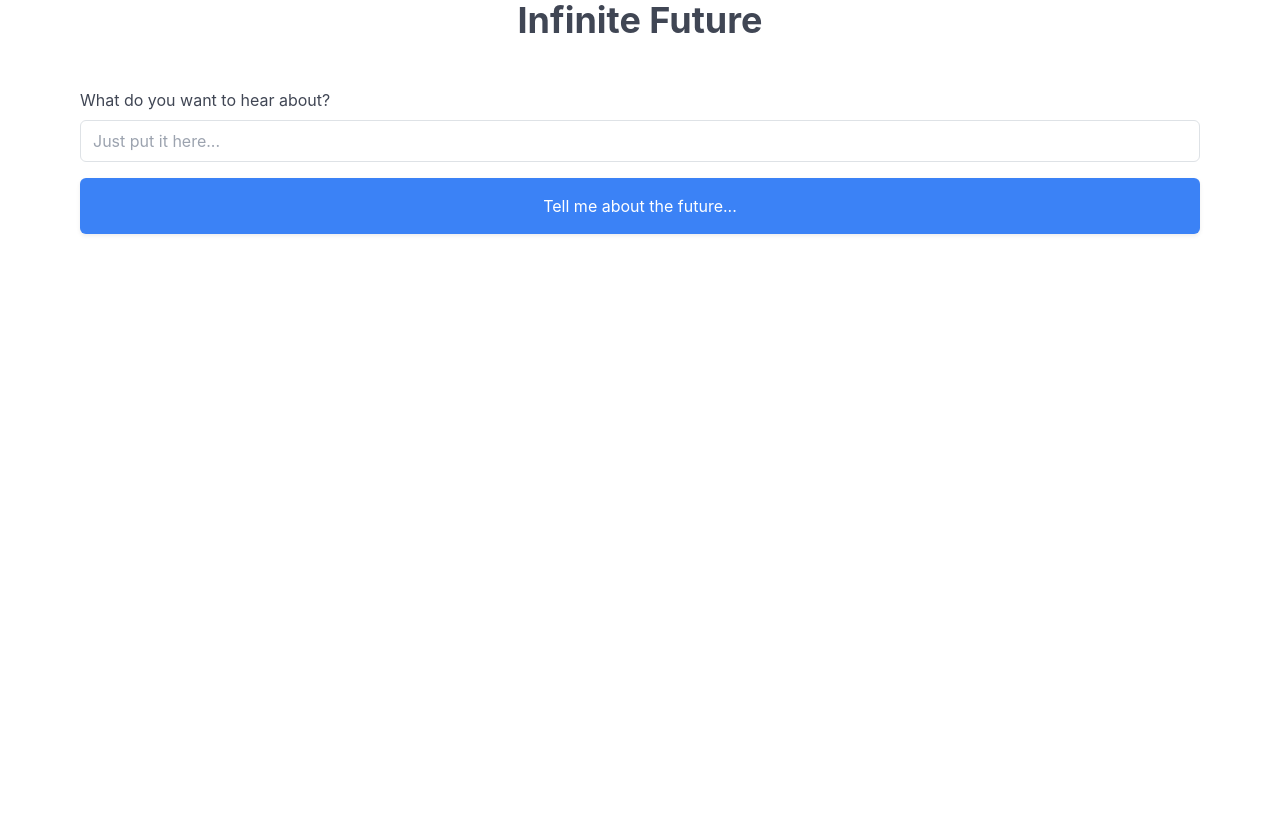
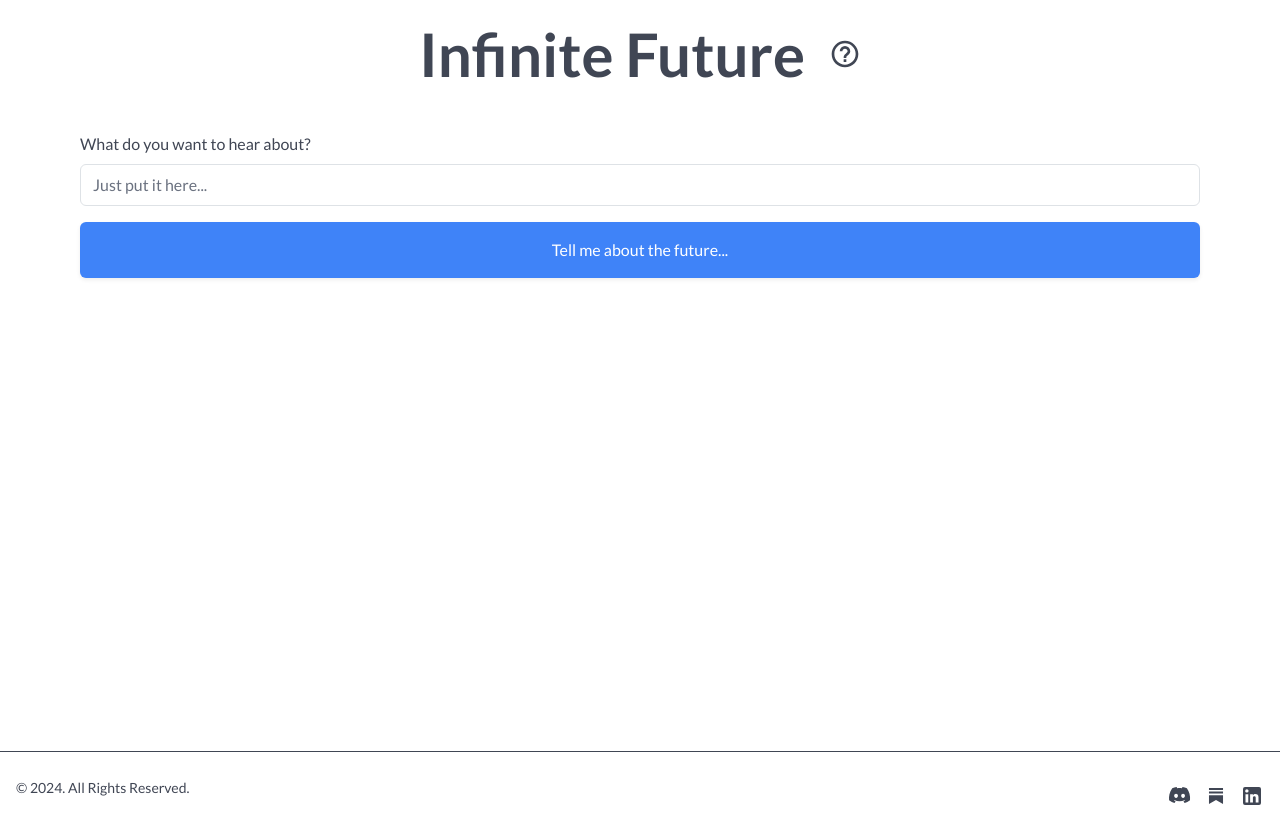
Before and after one commit to torgbuiedunyenyo/infinite-future, a Next.js app: page / in a window 1280 px wide. Before the commit the page ends 800 px from the top, so only its background shows below. Built offline with nearby package versions, Linux system fonts and the light colour scheme.

Commit message:
make ai clean up

```diff
--- a/package.json
+++ b/package.json
@@ -15,10 +15,12 @@
     "bulma": "^1.0.1",
     "dompurify": "^3.1.4",
     "encoding": "^0.1.13",
+    "flowbite-react": "^0.9.0",
     "next": "^14.2.3",
     "openai": "^4.47.1",
     "react": "18.2.0",
     "react-dom": "18.2.0",
+    "react-icons": "^5.2.1",
     "tailwindscss": "^0.3.0"
   },
   "devDependencies": {
--- a/src/app/layout.js
+++ b/src/app/layout.js
@@ -1,11 +1,27 @@
-// /Users/ratpartyserver/git/infinite-zimmah/src/app/layout.js
+
+import { Inter,Lato, B612_Mono } from 'next/font/google'
+
+const inter = Lato({
+  subsets: ['latin'],
+  weight: ['100','300','400','700','900'],
+})
 
 import '@/styles/globals.css';
+
+export const metadata = {
+  metadataBase: new URL('https://infinite-future.vercel.app'),
+  title: ' Infinite Future',
+  publisher: 'Handshake Consulting LLC',
+  openGraph:{
+    title: ' Infinite Future',
+  url: 'https://infinite-future.vercel.app'
+  }
+}
 
 export default function RootLayout({ children }) {
   return (
     <html lang="en">
-      <body>{children}</body>
+      <body className={inter.className}>{children}</body>
     </html>
   );
 }
--- a/src/app/page.js
+++ b/src/app/page.js
@@ -2,6 +2,9 @@
 
 import { useState, useEffect } from 'react';
 import HtmlDisplay from '@/components/HtmlDisplay';
+import Footer from '@/components/Footer';
+import Title from '@/components/Title';
+
 
 export default function Home() {
   const [userInput, setUserInput] = useState('');
@@ -36,8 +39,9 @@ export default function Home() {
   };
 
   return (
-    <div className="container mx-auto px-4">
-      <h1 className="text-4xl font-bold mb-6 text-center">Infinite Future</h1>
+    <main className='min-h-screen'>
+      <div className="container mx-auto px-4 mt-5">
+     <Title/>
       <form onSubmit={handleSubmit}>
         <div className="mb-4">
           <label htmlFor="userInput" className="block mb-2">What do you want to hear about?</label>
@@ -69,6 +73,12 @@ export default function Home() {
           <HtmlDisplay html={generatedHtml} css={generatedCss} />
         </div>
       ):null}
+
+
     </div>
+
+    <Footer/>
+    </main>
+
   );
 }
--- /dev/null
+++ b/src/components/Footer.js
@@ -0,0 +1,45 @@
+import React from 'react'
+
+const Footer = () => {
+  return (
+    <>
+<footer className="  border-t border-current sticky top-[100vh]">
+  <div className="mx-auto w-full max-w-screen-xl p-4 ">
+
+
+    <div className="sm:flex sm:items-center sm:justify-between">
+      <span className="text-sm  sm:text-center ">© {new Date().getFullYear()}
+      {'.  '}
+      {/* <a href="https://handshake.fyi/?utm_source=sisu" target='_blank' rel="noreferrer" className="hover:underline">Handshake</a>.
+       */}
+       All Rights Reserved.
+      </span>
+      <div className="flex mt-4 sm:justify-center sm:mt-0 items-center space-x-4">
+        <a target='_blank' href="https://discord.gg/2wuvKHP7XY" title='Discord' className=" hover:text-gray-900">
+
+        <svg className='w-6 h-6' viewBox="0 0 24 24" fill="none" xmlns="http://www.w3.org/2000/svg">
+<path d="M18.8944 4.34399C17.5184 3.71467 16.057 3.256 14.5317 3C14.3397 3.33067 14.1263 3.77866 13.977 4.13067C12.3546 3.89599 10.7439 3.89599 9.14394 4.13067C8.9946 3.77866 8.77059 3.33067 8.58925 3C7.05328 3.256 5.59194 3.71467 4.22555 4.34399C1.46289 8.41865 0.716219 12.3973 1.08955 16.3226C2.92421 17.6559 4.6949 18.4666 6.43463 19C6.86129 18.424 7.2453 17.8053 7.57597 17.1546C6.94663 16.92 6.3493 16.632 5.7733 16.2906C5.92263 16.184 6.07197 16.0667 6.21064 15.9493C9.68796 17.5387 13.4544 17.5387 16.889 15.9493C17.0383 16.0667 17.177 16.184 17.3263 16.2906C16.7503 16.632 16.153 16.92 15.5237 17.1546C15.8543 17.8053 16.2384 18.424 16.665 19C18.4037 18.4666 20.185 17.6559 22.0101 16.3226C22.4687 11.7787 21.2837 7.83202 18.8944 4.34399ZM8.05596 13.9013C7.01061 13.9013 6.15728 12.952 6.15728 11.7893C6.15728 10.6267 6.98928 9.67731 8.05596 9.67731C9.11194 9.67731 9.97591 10.6267 9.95457 11.7893C9.95457 12.952 9.11194 13.9013 8.05596 13.9013ZM15.065 13.9013C14.0197 13.9013 13.1653 12.952 13.1653 11.7893C13.1653 10.6267 13.9983 9.67731 15.065 9.67731C16.121 9.67731 16.985 10.6267 16.9637 11.7893C16.9637 12.952 16.1317 13.9013 15.065 13.9013Z" fill="currentColor"/>
+</svg>
+          <span className="sr-only">Discord</span>
+        </a>
+        <a target='_blank' title=" SubSlack" href="https://handshakefyi.substack.com" className=" hover:text-gray-900 ">
+        <svg className="w-4 h-4"  xmlns="http://www.w3.org/2000/svg" width="24" height="24" viewBox="0 0 24 24">
+          <path fill="currentColor" d="M22.539 8.242H1.46V5.406h21.08zM1.46 10.812V24L12 18.11L22.54 24V10.812zM22.54 0H1.46v2.836h21.08z"/>
+        </svg>
+          <span className="sr-only"> SubSlack</span>
+        </a>
+        <a target='_blank' title="LinkedIn" href="https://www.linkedin.com/in/jeremy-kirshbaum-6294b01a1/" className=" hover:text-gray-900 ">
+        <svg className="w-6 h-6" xmlns="http://www.w3.org/2000/svg" width="24" height="24" viewBox="0 0 24 24"><path fill="currentColor" d="M19 3a2 2 0 0 1 2 2v14a2 2 0 0 1-2 2H5a2 2 0 0 1-2-2V5a2 2 0 0 1 2-2zm-.5 15.5v-5.3a3.26 3.26 0 0 0-3.26-3.26c-.85 0-1.84.52-2.32 1.3v-1.11h-2.79v8.37h2.79v-4.93c0-.77.62-1.4 1.39-1.4a1.4 1.4 0 0 1 1.4 1.4v4.93zM6.88 8.56a1.68 1.68 0 0 0 1.68-1.68c0-.93-.75-1.69-1.68-1.69a1.69 1.69 0 0 0-1.69 1.69c0 .93.76 1.68 1.69 1.68m1.39 9.94v-8.37H5.5v8.37z"/></svg>
+        <span className="sr-only">Linkedin page</span>
+        </a>
+
+      </div>
+    </div>
+  </div>
+</footer>
+
+    </>
+  )
+}
+
+export default Footer
--- a/src/components/HtmlDisplay.js
+++ b/src/components/HtmlDisplay.js
@@ -2,9 +2,9 @@
 
 export default function HtmlDisplay({ html, css }) {
   return (
-    <div className="border border-gray-300 rounded p-4 mt-4 overflow-auto">
+    <>
       <style dangerouslySetInnerHTML={{ __html: css }} />
       <div dangerouslySetInnerHTML={{ __html: html }} className="overflow-auto" />
-    </div>
+    </>
   );
 }
--- /dev/null
+++ b/src/components/Title.js
@@ -0,0 +1,44 @@
+"use client";
+
+import { BiHelpCircle } from "react-icons/bi";
+import { Button,Modal } from "flowbite-react";
+import { useState } from "react";
+
+const Title =  ()=>{
+    const [openModal, setOpenModal] = useState(false);
+
+    return (
+        <div className="flex flex-row justify-center items-center mb-6 space-x-6">
+         <h1 className="text-6xl font-bold  text-center capitalize">Infinite Future</h1>
+         <button onClick={() => setOpenModal(true)}>
+         <BiHelpCircle className="h-8 w-8"/>
+         </button>
+
+
+         <Modal show={openModal} size={'2xl'} onClose={() => setOpenModal(false)}>
+        <Modal.Header></Modal.Header>
+        <Modal.Body>
+          <div className="space-y-6 p-4">
+            <p className="text-base leading-relaxed text-gray-500 ">
+           {` This is a fun little experiment looking at generative UI. When you enter a topic, the app generates text, an associated image, and also all of the HTML and CSS for the styling of the content. Sometimes this really matches the content and feels quite magic, other times it is annoying and feels like you are trying to read a story on MySpace. Sometimes it breaks the page entirely, although we’ve tried to avoid that.`}
+            </p>
+            <p className="text-base leading-relaxed text-gray-500 ">
+            {` Although this is just a quick, silly widget, it gestures at something more interesting. Since AI models can generate code on the fly, it means in a couple of years, we won’t have static websites or software. We’ll expect websites to be created from scratch for our every interaction with them, tailored to our context and use case. We’ll expect software UX to change and learn and shift depending on our usage, getting better as we use it and it learns what works best for us.`}
+            </p>
+            <p className="text-base leading-relaxed text-gray-500 ">
+            Note: it is quite slow to use, as it generates the text, image, HTML, and CSS sequentially. Thanks for your patience.
+            </p>
+          </div>
+        </Modal.Body>
+        {/* <Modal.Footer>
+          <Button onClick={() => setOpenModal(false)}>I accept</Button>
+          <Button color="gray" onClick={() => setOpenModal(false)}>
+            Close
+          </Button>
+        </Modal.Footer> */}
+      </Modal>
+        </div>
+    )
+}
+
+export default Title
--- a/tailwind.config.js
+++ b/tailwind.config.js
@@ -1,13 +1,17 @@
 // /Users/ratpartyserver/git/infinite-zimmah/tailwind.config.js
+import flowbite from "flowbite-react/tailwind";
 
 module.exports = {
   content: [
     './src/pages/**/*.{js,ts,jsx,tsx,mdx}',
     './src/components/**/*.{js,ts,jsx,tsx,mdx}',
     './src/app/**/*.{js,ts,jsx,tsx,mdx}',
+    flowbite.content(),
   ],
   theme: {
     extend: {},
   },
-  plugins: [],
+  plugins: [
+    flowbite.plugin(),
+  ],
 };
```
Also changed, not shown: 1 other file (tests, documents, lock files or other folders).
